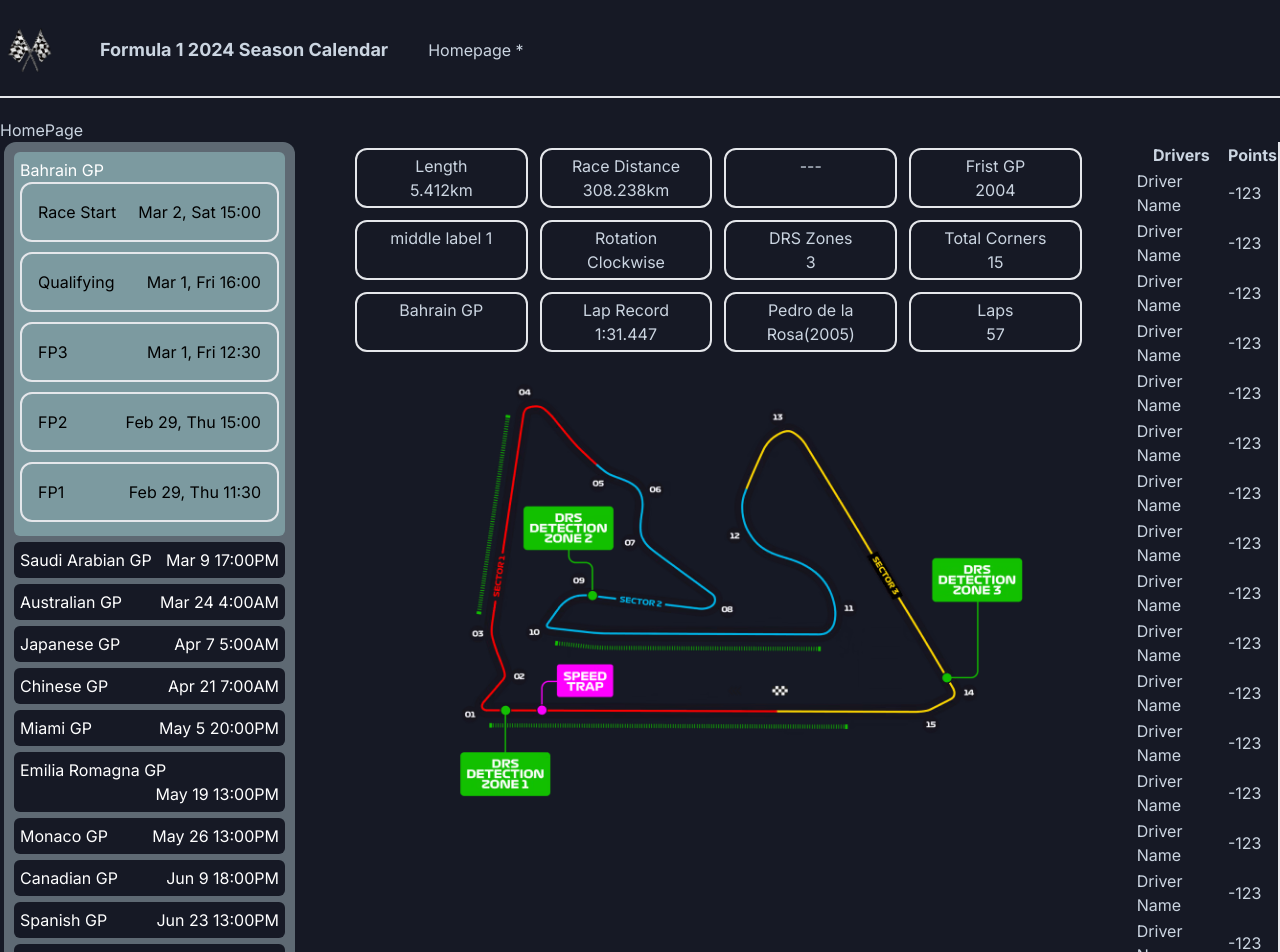
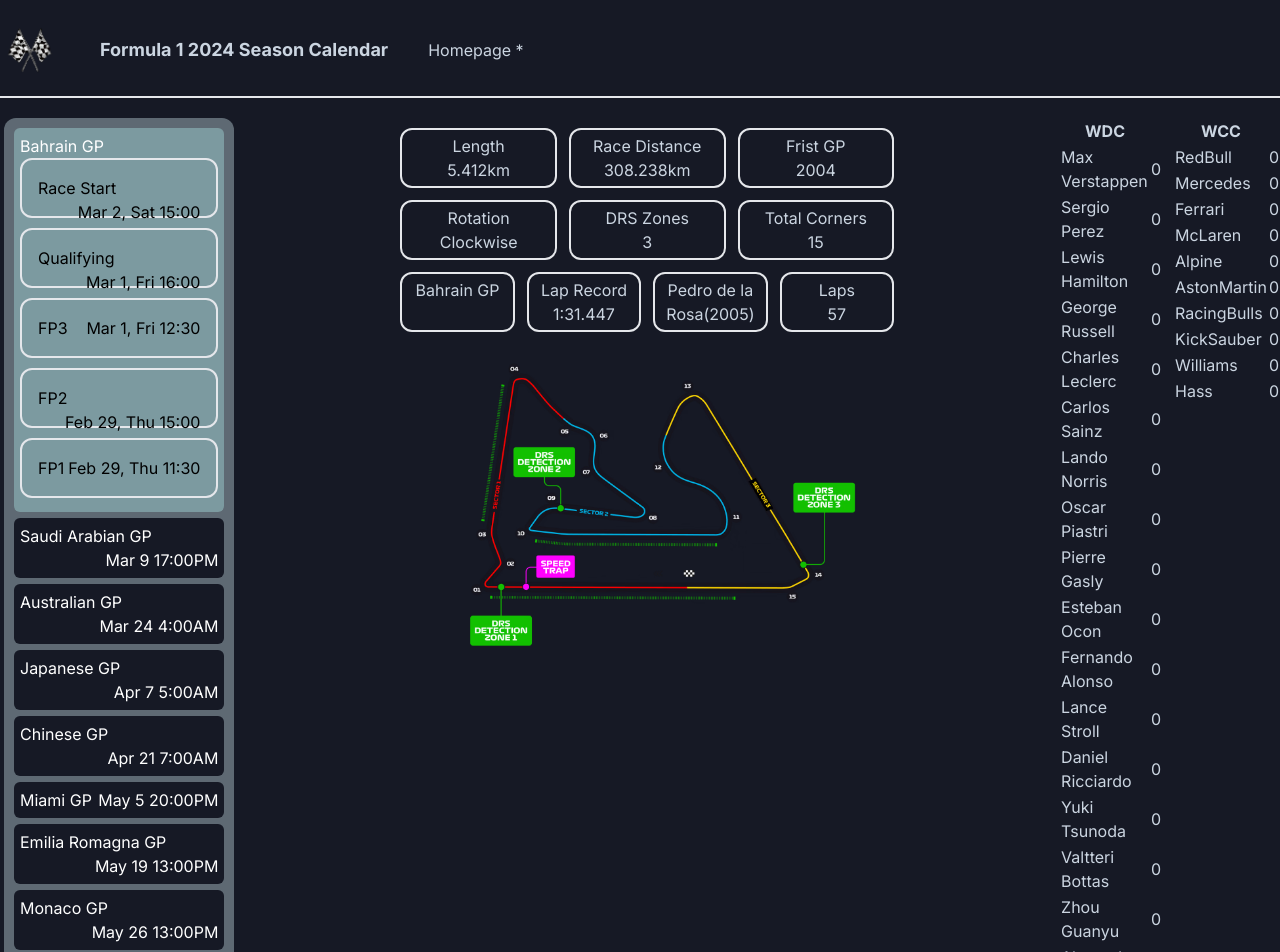
Before and after one commit to Eray-Adiyaman/f1calendar2025_nextjs, a Next.js app: page / in a window 1280 px wide. Shown: the top 952 px of the page. Built offline with nearby package versions, Linux system fonts and the light colour scheme; data requests are answered from the project's data file.

Commit message:
point tables

```diff
--- a/app/(dashboard)/page.jsx
+++ b/app/(dashboard)/page.jsx
@@ -1,7 +1,7 @@
 export default function HomePage() {
   return (
     <>
-    <div>HomePage</div>
+    <div></div>
     </>
 
   )
--- a/app/components/AccordionModule/Accordion.jsx
+++ b/app/components/AccordionModule/Accordion.jsx
@@ -9,7 +9,7 @@
   const [circuitIndex,setCircuit] = useState(0);
 
   return (
-    <div className="flex">
+    <div className="A-wrapper">
       <div className="accord">
         {raceData.map((race) => (
           <AccordionItem
--- a/app/components/CircuitInfoModule/CircuitInfo.jsx
+++ b/app/components/CircuitInfoModule/CircuitInfo.jsx
@@ -65,11 +65,9 @@
         <div className="label-container">
         <label>Length<p>{ circuitData[2].circuitlength }km </p></label>
         <label>Race Distance <p>{ circuitData[3].raceDistance }km</p></label>
-        <label> ---</label>
         <label>Frist GP <p>{ + circuitData[5].firstGPdate}</p></label>
       </div>
       <div className="label-container">
-        <label>middle label 1</label>
         <label>Rotation <p>{ circuitData[7].circuitRotation }</p></label>
         <label>DRS Zones<p>{ circuitData[9].drsZones }</p></label>
         <label>Total Corners <p> { circuitData[8].totalCorner } </p></label>
--- a/app/components/PointsTable.jsx
+++ b/app/components/PointsTable.jsx
@@ -1,94 +1,137 @@
 export default function PointsTable() {
+    const Drivers = [
+    {name:"Max Verstappen",
+     points:0,
+     team:"RedBull"
+    },
+    {name:"Sergio Perez",
+    points:0,
+    team:"RedBull"
+    },
+    {name:"Lewis Hamilton",
+    points:0,
+    team:"Mercedes"
+    },
+    {name:"George Russell",
+    points:0,
+    team:"Mercedes"
+    },
+    {name:"Charles Leclerc",
+    points:0,
+    team:"Ferrari"
+    },
+    {name:"Carlos Sainz",
+    points:0,
+    team:"Ferrari"
+    },
+    {name:"Lando Norris",
+    points:0,
+    team:"McLaren"
+    },
+    {name:"Oscar Piastri",
+    points:0,
+    team:"McLaren"
+    },
+    {name:"Pierre Gasly",
+    points:0,
+    team:"Alpine"
+    },
+    {name:"Esteban Ocon",
+    points:0,
+    team:"Alpine"
+    },
+    {name:"Fernando Alonso",
+    points:0,
+    team:"AstonMartin"
+    },
+    {name:"Lance Stroll",
+    points:0,
+    team:"AstonMartin"
+    },
+    {name:"Daniel Ricciardo",
+    points:0,
+    team:"RacingBulls"
+    },
+    {name:"Yuki Tsunoda",
+    points:0,
+    team:"RacingBulls"
+    },
+    {name:"Valtteri Bottas",
+    points:0,
+    team:"KickSauber"
+    },
+    {name:"Zhou Guanyu",
+    points:0,
+    team:"KickSauber"
+    },
+    {name:"Alexander Albon",
+    points:0,
+    team:"Williams"
+    },
+    {name:"Logan Sargeant",
+    points:0,
+    team:"Williams"
+    },
+    {name:"Kevin Magnussen",
+    points:0,
+    team:"Haas"
+    },
+    {name:"Nico Hulkenberg",
+    points:0,
+    team:"Haas"
+    },
+
+  ]
+  const Constructors = [
+    { name:"RedBull",
+      value: Drivers[0].points + Drivers[1].points },
+      { name:"Mercedes",
+      value: Drivers[2].points + Drivers[3].points },
+      { name:"Ferrari",
+      value: Drivers[4].points + Drivers[5].points },
+      { name:"McLaren",
+      value: Drivers[6].points + Drivers[7].points },
+      { name:"Alpine",
+      value: Drivers[8].points + Drivers[9].points },
+      { name:"AstonMartin",
+      value: Drivers[10].points + Drivers[11].points },
+      { name:"RacingBulls",
+      value: Drivers[12].points + Drivers[13].points },
+      { name:"KickSauber",
+      value: Drivers[14].points + Drivers[15].points },
+      { name:"Williams",
+      value: Drivers[16].points + Drivers[17].points },
+      { name:"Hass",
+      value: Drivers[18].points + Drivers[19].points },
+  ];
+
+
+  console.log(Constructors.sort((a,b) => b.value-a.value).map(i => i.name))
+
   return (
     <div className="pointstable">
+      <div className="wdc-table">
         <table>
           <tbody>
             <tr>
-            <th>Drivers</th>
-            <th>Points</th>
+              <th>WDC </th>
             </tr>
-          <tr>
-            <td>Driver Name</td>
-            <td> -123</td>
-          </tr>
-          <tr>
-            <td>Driver Name</td>
-            <td> -123</td>
-          </tr>
-          <tr>
-            <td>Driver Name</td>
-            <td> -123</td>
-          </tr>
-          <tr>
-            <td>Driver Name</td>
-            <td> -123</td>
-          </tr>
-          <tr>
-            <td>Driver Name</td>
-            <td> -123</td>
-          </tr>
-          <tr>
-            <td>Driver Name</td>
-            <td> -123</td>
-          </tr>
-          <tr>
-            <td>Driver Name</td>
-            <td> -123</td>
-          </tr>
-          <tr>
-            <td>Driver Name</td>
-            <td> -123</td>
-          </tr>
-          <tr>
-            <td>Driver Name</td>
-            <td> -123</td>
-          </tr>
-          <tr>
-            <td>Driver Name</td>
-            <td> -123</td>
-          </tr>
-          <tr>
-            <td>Driver Name</td>
-            <td> -123</td>
-          </tr>
-          <tr>
-            <td>Driver Name</td>
-            <td> -123</td>
-          </tr>
-          <tr>
-            <td>Driver Name</td>
-            <td> -123</td>
-          </tr>
-          <tr>
-            <td>Driver Name</td>
-            <td> -123</td>
-          </tr>
-          <tr>
-            <td>Driver Name</td>
-            <td> -123</td>
-          </tr>
-          <tr>
-            <td>Driver Name</td>
-            <td> -123</td>
-          </tr>
-          <tr>
-            <td>Driver Name</td>
-            <td> -123</td>
-          </tr>
-          <tr>
-            <td>Driver Name</td>
-            <td> -123</td>
-          </tr>
-          <tr>
-            <td>Driver Name</td>
-            <td> -123</td>
-          </tr>
-          <tr>
-            <td>Driver Name</td>
-            <td> -123</td>
-          </tr>
+            {
+              Drivers.sort((a,b)=> b.points - a.points).map(i => <tr key={i}><td>{i.name}</td><td>{i.points}</td></tr> )
+            }
           </tbody>
         </table>
       </div>
+      <div className="wcc-table">
+        <table>
+          <tbody>
+            <tr>
+              <th>WCC</th>
+            </tr>
+            {Constructors.sort((a,b)=> b.value - a.value).map(i => <tr key={i}><td>{i.name}</td><td>{i.value}</td></tr>)}
+          </tbody>
+        </table>
+      </div>
+    </div>
   );
 }
--- a/app/globals.css
+++ b/app/globals.css
@@ -33,7 +33,9 @@
 }
 
 .layout {
-    @apply flex mx-0;
+    @apply
+    justify-center
+    flex mx-0;
 }
 
 .accord {
@@ -61,6 +63,11 @@
     h-96;
 }
 
+.A-wrapper{
+    @apply
+    flex;
+}
+
 .SessionsAndTimers {
     @apply
         text-black
@@ -81,7 +88,13 @@
 }
 
 .pointstable {
-    @apply ml-auto border-r-2;
+    @apply
+    flex;
+}
+
+.wdc-table {
+    @apply
+    mr-3
 }
 
 .label-container {
@@ -108,8 +121,10 @@
 
 .circuitInfo {
     @apply
-     p-12
-     ml-1.5
+     p-20
+     ml-20
+     mr-20
+     -mt-7
      flex-row;
 }
 
```
Lines whose indentation alone changed are shown as unchanged.
